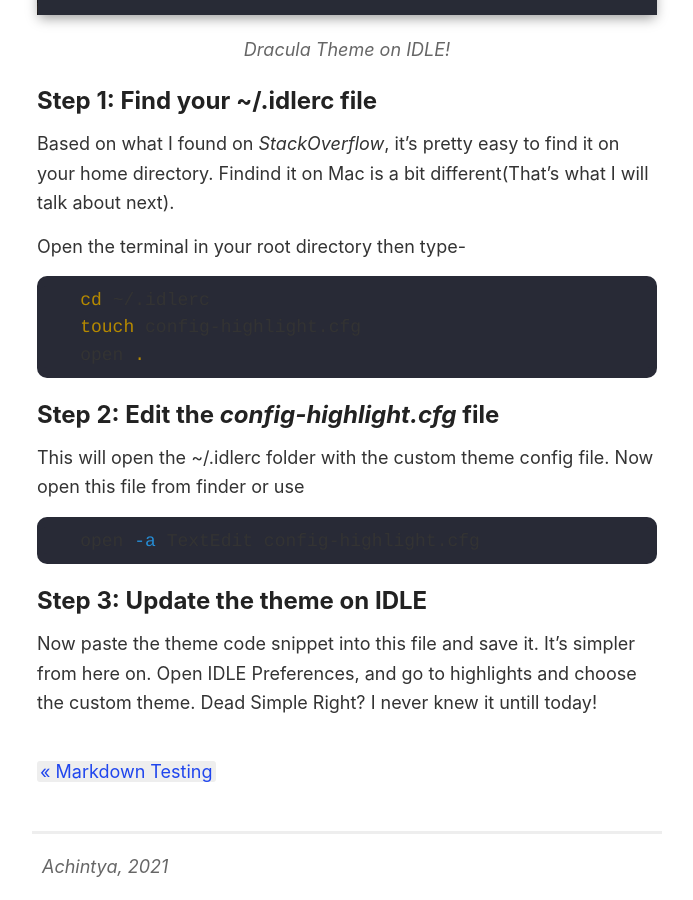
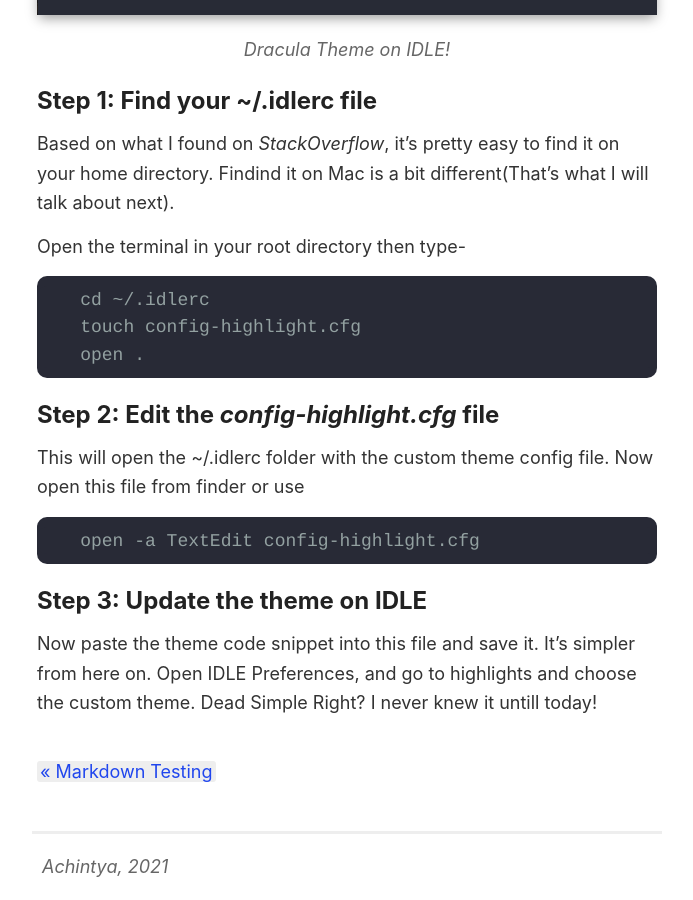
Before and after one commit to achntj/achintyajha.github.io, a Jekyll site: the page built from _posts/2021-9-16-idle-custom-themes.md, in a window 1280 px wide and 900 px high, scrolled down 746 px. Shown: the whole window, without its empty margins (293-986 px from the left). Built offline with Jekyll 4.4.1, drawn with Linux system fonts in a browser that asks for light colours.

Commit message:
idle themes post

````diff
--- a/_posts/2021-9-16-idle-custom-themes.md
+++ b/_posts/2021-9-16-idle-custom-themes.md
@@ -15,7 +15,7 @@ Based on what I found on *StackOverflow*, it's pretty easy to find it on your ho
 
 Open the terminal in your root directory then type-
 
-```shell
+```console
     cd ~/.idlerc
     touch config-highlight.cfg
     open .
@@ -25,7 +25,7 @@ Open the terminal in your root directory then type-
 
 This will open the ~/.idlerc folder with the custom theme config file. Now open this file from finder or use
 
-```shell
+```console
     open -a TextEdit config-highlight.cfg
 ```
 
````
